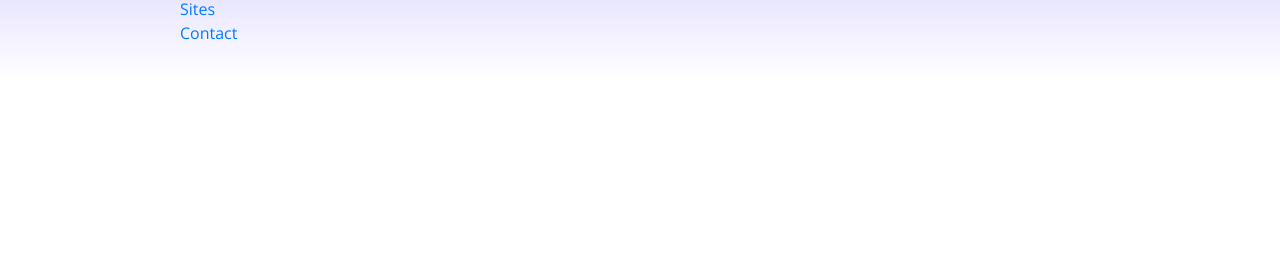
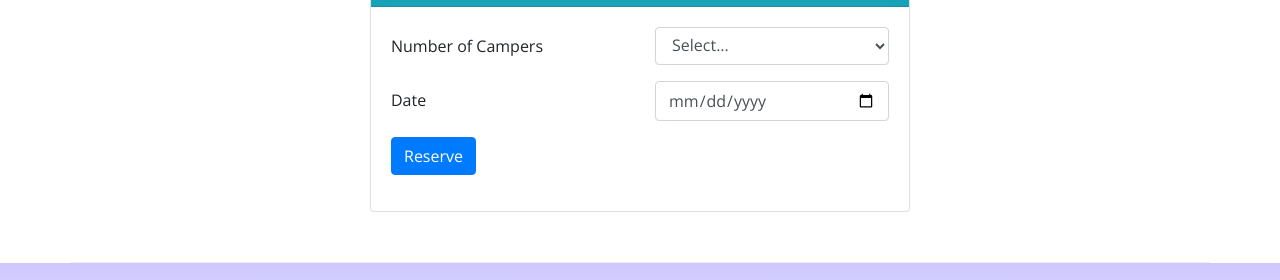
Before and after one commit to allison-vanoy/nucampsite, a website: page index.html in a window 1280 px wide. Shown: the part 1256-1536 px from the top of the page. Before the commit the page ends 1337 px from the top, so only its background shows below. Drawn offline with nearby package versions, Linux system fonts and the light colour scheme.

Commit message:
Added Bootstrap reservation form with a quick link in nav

```diff
--- a/index.html
+++ b/index.html
@@ -24,6 +24,9 @@
                 <div class="col">
                     <h1>NuCamp</h1>
                     <h2>a better way to camp</h2>
+                </div>
+                <div class="col-md-4 col-xl-2">
+                    <a href="#reserveForm" class="btn btn-info btn-lg mt-4" role="button">Reserve Campsite</a>
                 </div>
             </div>
         </div>
@@ -61,9 +64,7 @@
                 </div>
             </div>
         </div>
-    </div>
 
-    <div class="container">
         <div class="row row-content align-items-center">
             <div class="col-sm-4 col-md-3">
                 <h2>Featured Campsites</h2>
@@ -78,9 +79,7 @@
                 </div>
             </div>
         </div>
-    </div>
 
-    <div class="container">
         <div class="row row-content align-items-center">
             <div class="col-sm-4 order-sm-last col-md-3">
                 <h2 class="text-sm-right">Our Community Partners</h2>
@@ -95,6 +94,44 @@
                 </div>
             </div>
         </div>
+
+        <div class="row row-content">
+            <div class="col-sm-6 mx-auto">
+                <div class="card">
+                    <h3 class="card-header bg-info text-white">Reserve a Campsite</h3>
+                    <div class="card-body">
+                        <form id="reserveForm">
+                            <div class="row form-group">
+                                <label class="col-sm-6 col-form-label" for="numCampers">Number of Campers</label>
+                                <div class="col-sm">
+                                    <select class="form-control" id="numCampers" name="numCampers">
+                                        <option value="select">Select...</option>
+                                        <option value="1">1</option>
+                                        <option value="2">2</option>
+                                        <option value="3">3</option>
+                                        <option value="4">4</option>
+                                        <option value="5">5</option>
+                                        <option value="6">6</option>
+                                    </select>
+                                </div>
+                            </div>
+                            <div class="row form-group">
+                                <label class="col-sm-6 col-form-label" for="date">Date</label>
+                                <div class="col-sm-6">
+                                    <input type="date" class="form-control" id="date" name="date" placeholder="mm/dd/yyyy" />
+                                </div>
+                            </div>
+                            <div class="row form-group">
+                                <div class="col">
+                                    <button class="btn btn-primary" type="submit">Reserve</button>
+                                </div>
+                            </div>
+                        </form>
+                    </div>
+                </div>
+            </div>
+        </div>
+
     </div>
 
     <footer class="site-footer">
```
